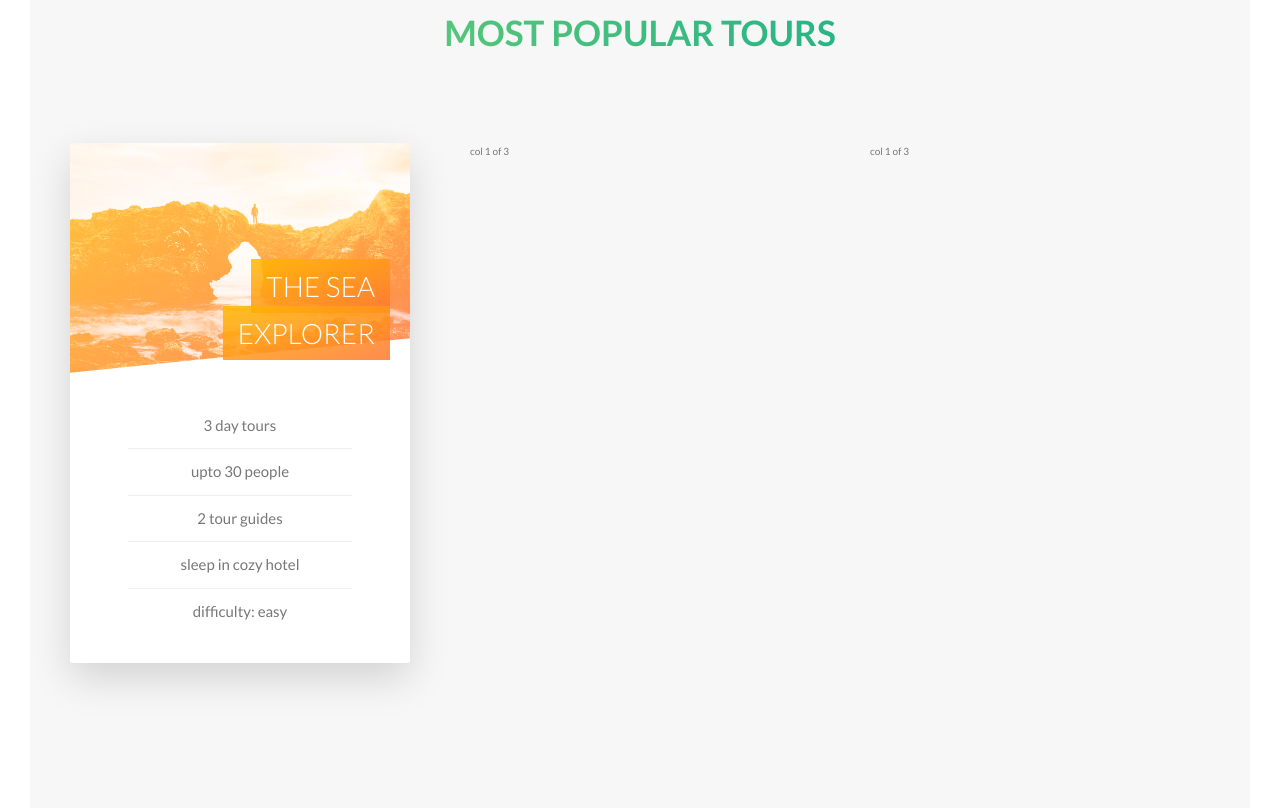
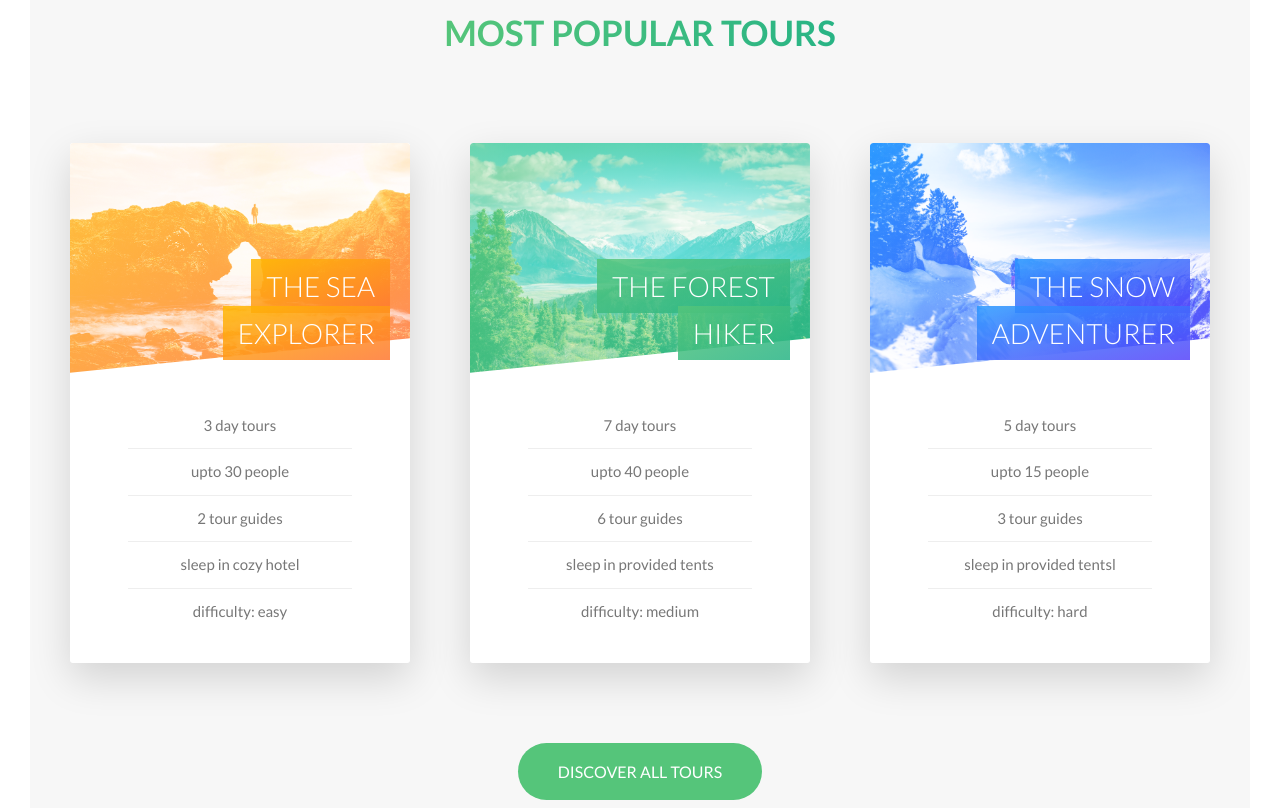
Before and after one commit to RafiaZ/NatureTours.github.io, a website: page index.html in a window 1280 px wide. Shown: the part 2332-3140 px from the top of the page. Drawn offline with Linux system fonts and the light colour scheme.

Commit message:
adding stories section

```diff
--- a/index.html
+++ b/index.html
@@ -174,9 +174,94 @@
               </div>
             </div>
           </div>
-          <div class="col-1-of-3">col 1 of 3</div>
-          <div class="col-1-of-3">col 1 of 3</div>
+
+          <div class="col-1-of-3">
+            <div class="card">
+              <div class="card__side card__side--front">
+                <div class="card__picture card__picture--2">&nbsp;</div>
+                <h4 class="card__heading">
+                  <span class="card__heading-span card__heading-span--2">
+                    The forest hiker
+                  </span>
+                </h4>
+                <div class="card__details">
+                  <ul>
+                    <li>7 day tours</li>
+                    <li>upto 40 people</li>
+                    <li>6 tour guides</li>
+                    <li>sleep in provided tents</li>
+                    <li>difficulty: medium</li>
+                  </ul>
+                </div>
+              </div>
+              <div class="card__side card__side--back card__side--back-2">
+                <div class="card__cta">
+                  <div class="card__price-box">
+                    <p class="card__price-only">Only</p>
+                   <p class="card__price-value">$497</p>
+
+                  </div>
+                  <a href="#" class="btn btn--white">
+                    Book now!
+                  </a>
+                </div>
+
+              </div>
+            </div>
+          </div>
+
+          <div class="col-1-of-3">
+            <div class="card">
+              <div class="card__side card__side--front">
+                <div class="card__picture card__picture--3">&nbsp;</div>
+                <h4 class="card__heading">
+                  <span class="card__heading-span card__heading-span--3">
+                    The snow adventurer
+                  </span>
+                </h4>
+                <div class="card__details">
+                  <ul>
+                    <li>5 day tours</li>
+                    <li>upto 15 people</li>
+                    <li>3 tour guides</li>
+                    <li>sleep in provided tentsl</li>
+                    <li>difficulty: hard</li>
+                  </ul>
+                </div>
+              </div>
+              <div class="card__side card__side--back card__side--back-3">
+                <div class="card__cta">
+                  <div class="card__price-box">
+                    <p class="card__price-only">Only</p>
+                   <p class="card__price-value">$897</p>
+
+                  </div>
+                  <a href="#" class="btn btn--white">
+                    Book now!
+                  </a>
+                </div>
+
+              </div>
+            </div>
+          </div>
         </div>
+          <div class="u-center-text u-margin-top-huge">
+            <a href="#" class="btn btn--green"> Discover all tours</a>
+          </div>
+
+
+      </section>
+
+      <section class="section-stories">
+        <div class="u-center-text u-margin-bottom-big">
+          <h2 class="heading-secondary">Exciting tours for natours people</h2>
+        </div>
+          <div class="row">
+            <div class="story">
+              Text
+            </div>
+          </div>
+
       </section>
     </main>
 
--- a/sass/base/_utilities.scss
+++ b/sass/base/_utilities.scss
@@ -4,6 +4,14 @@
 
 .u-margin-bottom-big{
     margin-bottom: 8rem;
+}
+
+.u-margin-top-big{
+      margin-top: 8rem;
+}
+
+.u-margin-top-huge{
+    margin-top: 10rem;
 }
 
 .u-margin-botton-medium{
--- a/sass/components/_button.scss
+++ b/sass/components/_button.scss
@@ -23,6 +23,20 @@
     background-color: $color-white;
     color: $color-grey-dark;
   }
+
+  &--white::after {
+    background-color: $color-white;
+  }
+
+  &--green {
+    background-color: $color-primary;
+    color: $color-white;
+  }
+
+  &--green::after {
+    background-color: $color-primary;
+  }
+
   &::after {
     content: "";
     display: inline-block;
@@ -36,9 +50,7 @@
     transition: all 0.4s;
   }
 
-  &--white::after {
-    background-color: $color-white;
-  }
+
 
   &:hover::after {
     transform: scaleX(1.4) scaleY(1.6);
--- a/sass/components/_card.scss
+++ b/sass/components/_card.scss
@@ -27,6 +27,14 @@
         background-image: linear-gradient(to right bottom, $color-secondary-light, $color-secondary-dark);
        }
 
+       &-2{
+        background-image: linear-gradient(to right bottom,  $color-primary-light, $color-primary-dark);
+       }
+
+       &-3{
+        background-image: linear-gradient(to right bottom,  $color-tertiary-light, $color-tertiary-dark);
+       }
+
     }
 }
 
@@ -43,16 +51,20 @@
     background-size: cover;
     background-blend-mode: screen;
     clip-path: polygon(0 0, 100% 0, 100% 85% , 0 100%);
+    border-top-left-radius: 3px;
+    border-top-right-radius: 3px;
     &--1{
 
         background-image: linear-gradient(to right bottom, $color-secondary-light, $color-secondary-dark), url(../img/nat-5.jpg);
     }
-    // &--2{
+     &--2{
 
-    // }
-    // &--3{
+        background-image: linear-gradient(to right bottom, $color-primary-light, $color-primary-dark), url(../img/nat-6.jpg);
+    }
+     &--3{
 
-    // }
+        background-image: linear-gradient(to right bottom, $color-tertiary-light, $color-tertiary-dark), url(../img/nat-7.jpg);
+     }
 }
 
 &__heading{
@@ -77,6 +89,16 @@
     &--1{
         background-image: linear-gradient(to right bottom,
         rgba($color-secondary-light, .85), rgba($color-secondary-dark, .85));
+    }
+
+    &--2{
+        background-image: linear-gradient(to right bottom,
+        rgba($color-primary-light, .85), rgba($color-primary-dark, .85));
+    }
+
+    &--3{
+        background-image: linear-gradient(to right bottom,
+        rgba($color-tertiary-light, .85), rgba($color-tertiary-dark, .85));
     }
 }
 
@@ -127,4 +149,6 @@
     font-weight: 400;
 }
 
+
+
 }
--- a/sass/main.scss
+++ b/sass/main.scss
@@ -11,6 +11,7 @@
 @import "components/composition";
 @import "components/feature-box";
 @import "components/card";
+@import "components/story";
 
 @import "pages/_home.scss";
 
--- a/sass/pages/_home.scss
+++ b/sass/pages/_home.scss
@@ -25,7 +25,12 @@
 }
 
 .section-tours{
-    padding: 25rem 0 50rem 0 ;
+    padding: 25rem 0 15rem 0 ;
     background-color:$color-grey-light-1;
     margin-top: -10rem;
 }
+
+.section-stories{
+    background-color: $color-grey-light-1;
+    padding: 15rem 0;
+}
```
Also changed, not shown: css/style.css, sass/components/_story.scss (added).
